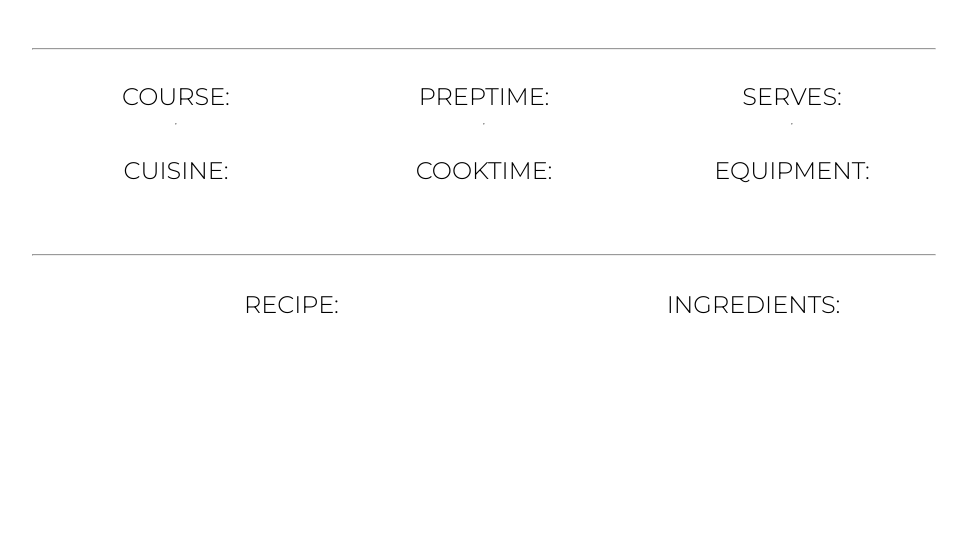
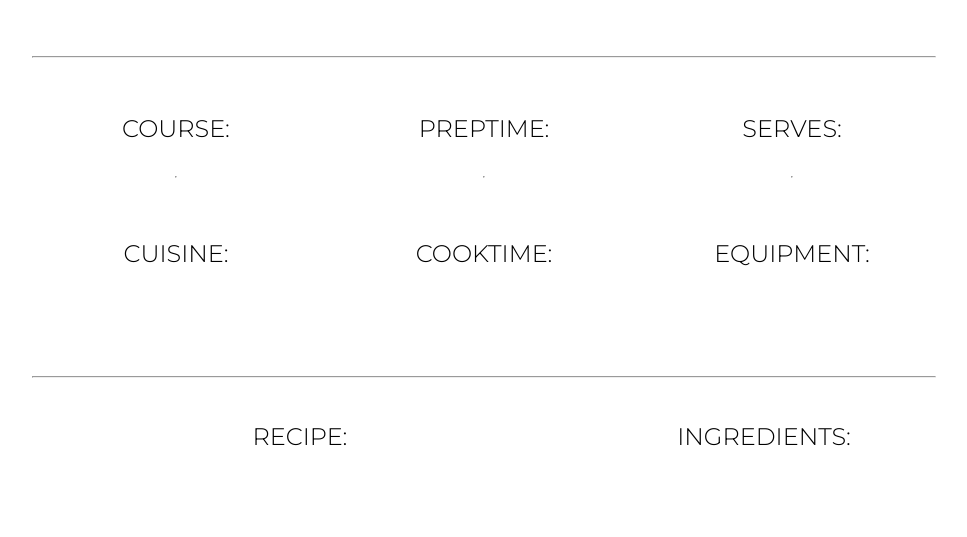
Before and after one commit to mickeyhoyle/recipes, a Django app: template cookbook/templates/recipe_detail.html in a window 1280 px wide. Shown: the top 537 px of the page, without its empty margins (156-1123 px from the left). Run offline with Django 3.2, Linux system fonts and the light colour scheme; the template is opened without the code that fills it, so the values that code supplies are empty.

Commit message:
commit 2

```diff
--- a/cookbook/static/css/style.css
+++ b/cookbook/static/css/style.css
@@ -4,7 +4,7 @@
 body {
   font-family: Cardo;
   font-size: 16px;
-
+  line-height: 1.6;
 }
 
 h1 {
@@ -22,20 +22,24 @@ h2 {
   text-transform: uppercase;
 }
 
-.wrapper {
+div {
+  padding: .5rem;
+
+}
+
+/*TOP*/
+
+.topwrapper {
   display: grid;
-  grid-template-columns: repeat(12, 1fr);
+  grid-template-columns: 1fr;
+  grid-auto-rows: auto;
   grid-gap: .25rem;
   max-width: 920px;
   margin: 0px auto;
    }
 
-.wrapper > div {
-  padding: .5rem;
-}
-
 .photo {
-  grid-column: span 12;
+  grid-column: span 100%;
   padding: 0px;
   margin: 0px; }
 
@@ -52,34 +56,44 @@ h2 {
 
   }
 
-  .title h1 {
+.title h1 {
 
     font-size: 3rem;
   }
 
 .intro {
-  grid-column: span 12;
+  grid-column: span 100%;
   display: grid;
-  grid-template-rows: 40px auto;
+  grid-template-rows: auto;
   align-items: center;
   justify-items: start | stretch;
   align-content: start;
   text-align: left;
-/*  font-family: Cardo;
-  font-size: 16px;*/
+
 }
 
 
 .line {
-  grid-column: span 12;
+  grid-column: span 100%;
 }
 
 .line hr {
   color: #eee;
 }
 
+
+/*INFO*/
+
+.infowrapper {
+  display: grid;
+  grid-template-columns: 1fr 1fr 1fr;
+  grid-auto-rows: auto;
+  grid-gap: .25rem;
+  max-width: 920px;
+  margin: 0px auto;
+   }
+
 .info {
-  grid-column: span 4;
   display: grid;
   grid-template-rows: repeat(4, 1fr);
   align-items: center | stretch;
@@ -98,14 +113,34 @@ h2 {
 .infotitle {
   }
 
+.infoline {
+  grid-column: span 3;
+  }
+
+.infoline hr {
+  color: #eee;
+}
+
+/*RECIPE*/
+
+.recipeingredientwrapper {
+  display: grid;
+  grid-template-columns: 60% 40%;
+  grid-auto-rows: auto;
+  grid-gap: .25rem;
+  max-width: 920px;
+  margin: 0px auto;
+   }
+
 .recipe {
-  grid-column: span 7;
+
   display: grid;
   grid-template-rows: 40px auto;
   align-items: center;
   justify-items: start | stretch;
   align-content: start;
   text-align: left;
+
 }
 
 .recipe h1 {
@@ -118,10 +153,13 @@ h2 {
   padding: 100;
   text-align: left;
 
+
 }
 
+/*INGREDIENTS*/
+
 .ingredients {
-  grid-column: span 5;
+
   display: grid;
   grid-template-rows: 40px auto;
   align-items: center;
--- a/cookbook/templates/recipe_detail.html
+++ b/cookbook/templates/recipe_detail.html
@@ -7,9 +7,9 @@
 
 
 
+{# TOP #}
 
-
-<div class="wrapper">
+<div class="topwrapper">
 	{% if recipe.headerimage %}
 	<div class="photo">
 	<img src="{{ recipe.headerimage.url }}">
@@ -31,6 +31,10 @@
 
 	<div class="line"><hr></div>
 
+</div>
+
+<div class="infowrapper">
+
 	<div class="info">
 		<div class="infotitle"><h1>COURSE:</h1> </div>
 
@@ -47,6 +51,8 @@
 					{{ cuisine }}{% if not forloop.last %}, {% endif %}
 				{% endfor %}</div>
 	</div>
+
+
 
 	<div class="info">
 		<div class="infotitle"><h1>PREPTIME:</h1></div>
@@ -74,7 +80,13 @@
 	</div>
 
 
-<div class="line"><hr></div>
+
+<div class="infoline"><hr></div>
+
+
+</div>
+
+<div class="recipeingredientwrapper">
 
 	<div class="recipe">
 
--- a/mysite/settings.py
+++ b/mysite/settings.py
@@ -12,7 +12,9 @@ https://docs.djangoproject.com/en/3.1/ref/settings/
 
 from pathlib import Path
 import os
-from .secretsettings import *
+from dotenv import load_dotenv
+
+load_dotenv()
 
 # Build paths inside the project like this: BASE_DIR / 'subdir'.
 BASE_DIR = Path(__file__).resolve().parent.parent
@@ -23,6 +25,7 @@ BASE_DIR = Path(__file__).resolve().parent.parent
 
 # SECURITY WARNING: keep the secret key used in production secret!
 
+SECRET_KEY = os.getenv("SECRET_KEY")
 
 # SECURITY WARNING: don't run with debug turned on in production!
 DEBUG = True
--- /dev/null
+++ b/requirements.txt
@@ -0,0 +1,3 @@
+django
+pillow
+ckeditor-django
```
Also changed, not shown: other parts of cookbook/static/css/style.css (+32 -1 lines), 1 other file.
